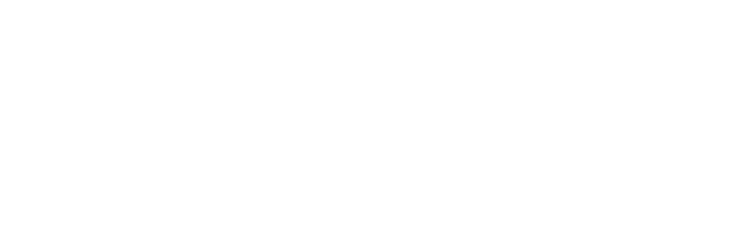
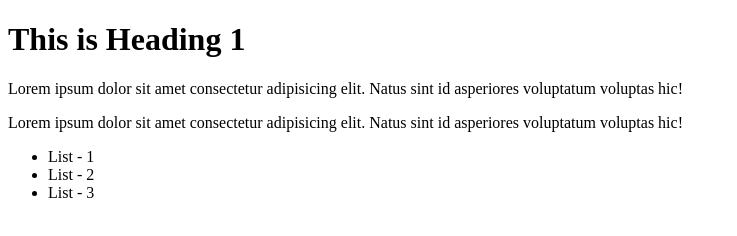
Before and after one commit to FaizulOsman/test, a plain HTML site: page index.html in a window 1280 px wide. Shown: the whole page, without its empty margins (0-737 px from the left). Drawn offline with Linux system fonts and the light colour scheme.

Commit message:
push module 18

```diff
--- a/index.html
+++ b/index.html
@@ -9,10 +9,70 @@
 </head>
 <body>
 
-    <!-- ========================///// 1 -  \\\\\=========================== -->
 
 
 
 
+
+
+
+
+
+
+
+
+
+
+
+
+
+
+
+
+
+
+
+
+
+
+
+
+
+
+
+
+
+
+
+
+
+
+
+
+
+
+
+
+    <!-- ========================///// 18 - Document Object Model (DOM)   \\\\\=========================== -->
+    <div class="selector" id="selector">
+        <h1 id="test">This is Heading 1</h1>
+        <p class="lorem">Lorem ipsum dolor sit amet consectetur adipisicing elit. Natus sint id asperiores voluptatum voluptas hic!</p>
+        <p class="lorem">Lorem ipsum dolor sit amet consectetur adipisicing elit. Natus sint id asperiores voluptatum voluptas hic!</p>
+    </div>
+
+    <ul id="list">
+        <li>List - 1</li>
+        <li>List - 2</li>
+        <li>List - 3</li>
+    </ul>
+
+
+
+    <!-- ========================///// 19 - Document Object Model (DOM)   \\\\\=========================== -->
+
+
+
+
+    <script src="script.js"></script>
 </body>
 </html>
```
Also changed, not shown: script.js (added, +96 -0 lines).
